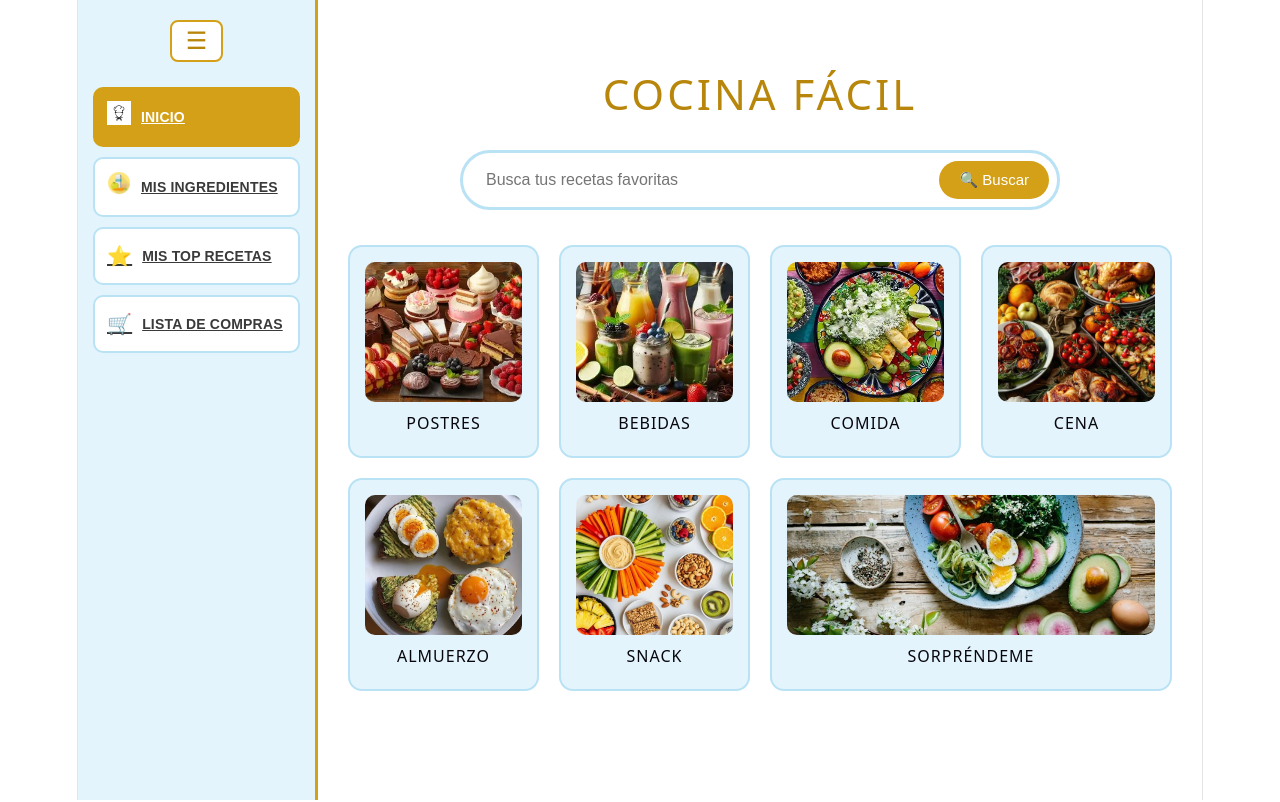
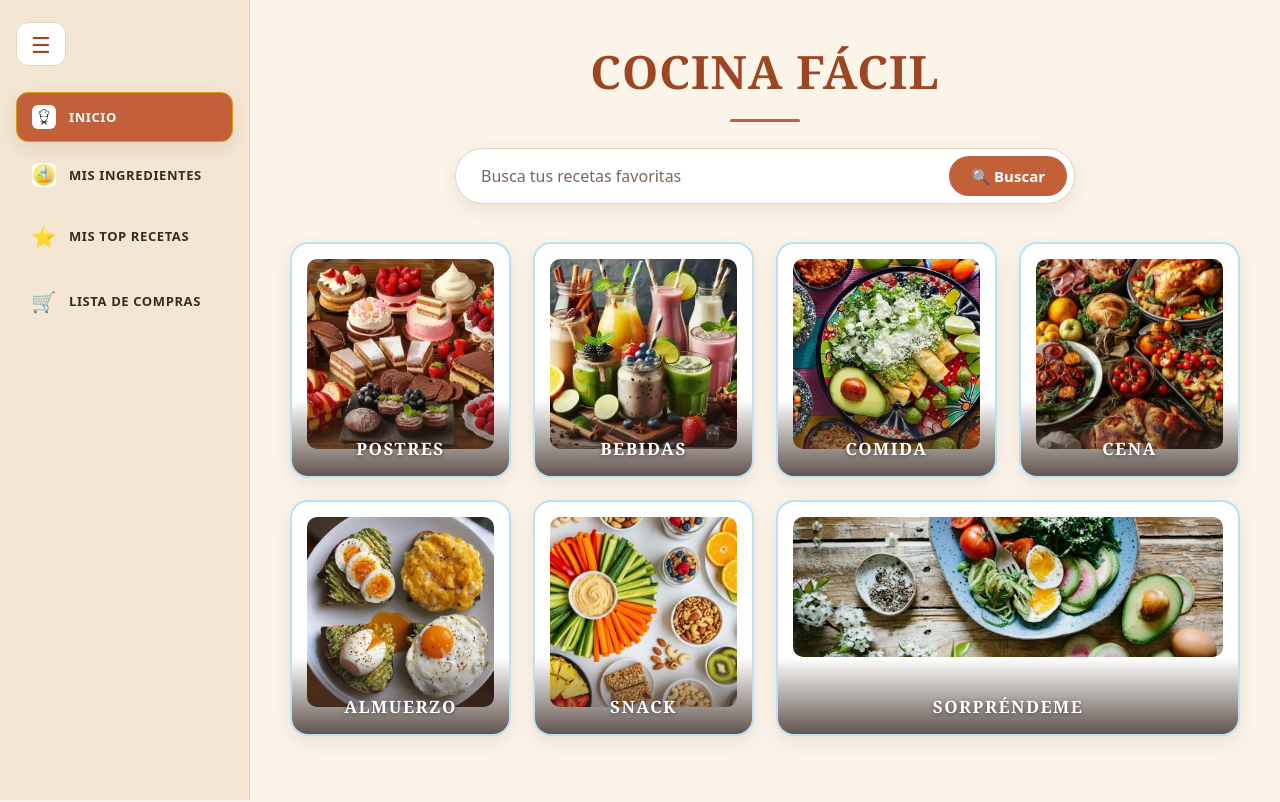
Before and after one commit to fer151/recetas_app, a React (Vite) app: page / in a window 1280 px wide. Shown: the top 802 px of the page. Built offline with nearby package versions, Linux system fonts and the light colour scheme.

Commit message:
actualiza estilos en index.css: redefine paleta de colores y mejora la estructura del diseño

```diff
--- a/src/index.css
+++ b/src/index.css
@@ -1,111 +1,432 @@
+/* =========================================================
+   COCINA FÁCIL — Estilo cálido y acogedor
+   Crema + terracota, títulos con serif
+   ========================================================= */
+
+/* PALETA DE COLORES */
 :root {
-  --text: #6b6375;
-  --text-h: #08060d;
-  --bg: #fff;
-  --border: #e5e4e7;
-  --code-bg: #f4f3ec;
-  --accent: #aa3bff;
-  --accent-bg: rgba(170, 59, 255, 0.1);
-  --accent-border: rgba(170, 59, 255, 0.5);
-  --social-bg: rgba(244, 243, 236, 0.5);
-  --shadow:
-    rgba(0, 0, 0, 0.1) 0 10px 15px -3px, rgba(0, 0, 0, 0.05) 0 4px 6px -2px;
+  --crema: #fbf4e9;            /* Fondo general */
+  --crema-oscuro: #f3e6d2;     /* Tarjetas, barra lateral */
+  --borde: #e6d3ba;            /* Bordes suaves */
+  --terracota: #c2603a;        /* Botones y detalles */
+  --terracota-oscuro: #9e4624; /* Hover y títulos */
+  --oliva: #7a8450;            /* Acento secundario */
+  --cafe: #3b2a22;             /* Texto principal */
+  --cafe-suave: #7a665a;       /* Texto secundario */
+  --blanco: #ffffff;
 
-  --sans: system-ui, 'Segoe UI', Roboto, sans-serif;
-  --heading: system-ui, 'Segoe UI', Roboto, sans-serif;
-  --mono: ui-monospace, Consolas, monospace;
+  --fuente-titulos: 'Fraunces', Georgia, 'Times New Roman', serif;
+  --fuente-texto: 'Nunito', system-ui, 'Segoe UI', sans-serif;
 
-  font: 18px/145% var(--sans);
-  letter-spacing: 0.18px;
-  color-scheme: light dark;
-  color: var(--text);
-  background: var(--bg);
-  font-synthesis: none;
-  text-rendering: optimizeLegibility;
-  -webkit-font-smoothing: antialiased;
-  -moz-osx-font-smoothing: grayscale;
-
-  @media (max-width: 1024px) {
-    font-size: 16px;
-  }
+  --sombra: 0 6px 18px rgba(94, 56, 30, 0.10);
+  --sombra-fuerte: 0 12px 28px rgba(94, 56, 30, 0.18);
 }
 
-@media (prefers-color-scheme: dark) {
-  :root {
-    --text: #9ca3af;
-    --text-h: #f3f4f6;
-    --bg: #16171d;
-    --border: #2e303a;
-    --code-bg: #1f2028;
-    --accent: #c084fc;
-    --accent-bg: rgba(192, 132, 252, 0.15);
-    --accent-border: rgba(192, 132, 252, 0.5);
-    --social-bg: rgba(47, 48, 58, 0.5);
-    --shadow:
-      rgba(0, 0, 0, 0.4) 0 10px 15px -3px, rgba(0, 0, 0, 0.25) 0 4px 6px -2px;
-  }
-
-  #social .button-icon {
-    filter: invert(1) brightness(2);
-  }
+/* REINICIO BÁSICO */
+* {
+  margin: 0;
+  padding: 0;
+  box-sizing: border-box;
 }
 
 body {
-  margin: 0;
+  font-family: var(--fuente-texto);
+  background-color: var(--crema);
+  color: var(--cafe);
+  line-height: 1.55;
 }
 
-#root {
-  width: 1126px;
-  max-width: 100%;
-  margin: 0 auto;
-  text-align: center;
-  border-inline: 1px solid var(--border);
-  min-height: 100svh;
+h1, h2 {
+  font-family: var(--fuente-titulos);
+  font-weight: 600;
+}
+
+button, input {
+  font-family: inherit;
+}
+
+/* ESTRUCTURA GENERAL */
+.aplicacion {
+  display: flex;
+  min-height: 100vh;
+}
+
+/* BARRA LATERAL */
+.barra-lateral {
+  width: 250px;
+  flex-shrink: 0;
+  background-color: var(--crema-oscuro);
+  border-right: 1px solid var(--borde);
+  padding: 22px 16px;
+  transition: width 0.3s ease;
+}
+
+.barra-lateral.cerrada {
+  width: 84px;
+}
+
+.barra-lateral.cerrada .texto-menu {
+  display: none;
+}
+
+.boton-hamburguesa {
+  background-color: var(--blanco);
+  color: var(--terracota-oscuro);
+  border: 1px solid var(--borde);
+  border-radius: 12px;
+  font-size: 22px;
+  padding: 6px 14px;
+  cursor: pointer;
+  margin-bottom: 26px;
+  transition: background-color 0.2s, color 0.2s;
+}
+
+.boton-hamburguesa:hover {
+  background-color: var(--terracota);
+  color: var(--blanco);
+}
+
+/* MENÚ VERTICAL */
+.menu-vertical {
   display: flex;
   flex-direction: column;
-  box-sizing: border-box;
+  gap: 8px;
 }
 
-h1,
-h2 {
-  font-family: var(--heading);
-  font-weight: 500;
-  color: var(--text-h);
+.opcion-menu {
+  display: flex;
+  align-items: center;
+  gap: 12px;
+  background-color: transparent;
+  color: var(--cafe);
+  border: 1px solid transparent;
+  border-radius: 12px;
+  padding: 12px 14px;
+  font-size: 13px;
+  font-weight: 700;
+  letter-spacing: 0.6px;
+  text-align: left;
+  text-decoration: none;
+  cursor: pointer;
+  transition: background-color 0.2s, color 0.2s;
 }
 
-h1 {
-  font-size: 56px;
-  letter-spacing: -1.68px;
-  margin: 32px 0;
-  @media (max-width: 1024px) {
-    font-size: 36px;
-    margin: 20px 0;
+.opcion-menu:hover {
+  background-color: var(--blanco);
+  border-color: var(--borde);
+}
+
+.opcion-menu.activo {
+  background-color: var(--terracota);
+  color: var(--blanco);
+  box-shadow: var(--sombra);
+}
+
+.icono-menu {
+  font-size: 20px;
+  width: 26px;
+  display: flex;
+  justify-content: center;
+}
+
+.icono-menu img {
+  border-radius: 6px;
+}
+
+/* CONTENIDO PRINCIPAL */
+.contenido {
+  flex: 1;
+  padding: 36px 40px;
+  max-width: 1040px;
+  margin: 0 auto;
+}
+
+/* VISTAS */
+.vista {
+  display: none;
+}
+
+.vista.visible {
+  display: block;
+}
+
+/* TÍTULOS */
+.titulo-principal {
+  text-align: center;
+  color: var(--terracota-oscuro);
+  font-size: 46px;
+  font-weight: 700;
+  letter-spacing: 1px;
+  margin-bottom: 8px;
+}
+
+.titulo-principal::after {
+  content: "";
+  display: block;
+  width: 70px;
+  height: 3px;
+  background: var(--terracota);
+  border-radius: 2px;
+  margin: 12px auto 26px;
+}
+
+.titulo-vista {
+  color: var(--terracota-oscuro);
+  font-size: 34px;
+  margin-bottom: 6px;
+}
+
+.subtitulo {
+  color: var(--cafe-suave);
+  margin-bottom: 26px;
+}
+
+/* BARRA DE BÚSQUEDA */
+.barra-busqueda {
+  display: flex;
+  gap: 10px;
+  max-width: 620px;
+  margin: 0 auto 38px;
+  background-color: var(--blanco);
+  border: 1px solid var(--borde);
+  border-radius: 40px;
+  padding: 7px;
+  box-shadow: var(--sombra);
+}
+
+.barra-busqueda input {
+  flex: 1;
+  border: none;
+  padding: 8px 18px;
+  font-size: 16px;
+  color: var(--cafe);
+  background: transparent;
+}
+
+.barra-busqueda input::placeholder {
+  color: var(--cafe-suave);
+}
+
+.barra-busqueda input:focus {
+  outline: none;
+}
+
+/* CUADRÍCULA DE CATEGORÍAS */
+.cuadricula-categorias {
+  display: grid;
+  grid-template-columns: repeat(4, 1fr);
+  gap: 22px;
+}
+
+/* TARJETAS DE CATEGORÍA */
+.tarjeta-categoria {
+  position: relative;
+  background-color: var(--blanco);
+  border-radius: 18px;
+  overflow: hidden;
+  cursor: pointer;
+  box-shadow: var(--sombra);
+  transition: transform 0.25s ease, box-shadow 0.25s ease;
+}
+
+.tarjeta-categoria:hover {
+  transform: translateY(-5px);
+  box-shadow: var(--sombra-fuerte);
+}
+
+.imagen-categoria {
+  display: block;
+  width: 100%;
+  height: 190px;
+  object-fit: cover;
+  transition: transform 0.4s ease;
+}
+
+.tarjeta-categoria:hover .imagen-categoria {
+  transform: scale(1.06);
+}
+
+.tarjeta-categoria h2 {
+  position: absolute;
+  inset: auto 0 0 0;
+  padding: 36px 14px 14px;
+  font-size: 17px;
+  letter-spacing: 1.5px;
+  text-align: center;
+  color: var(--blanco);
+  text-shadow: 0 1px 4px rgba(0, 0, 0, 0.5);
+  background: linear-gradient(to top, rgba(59, 42, 34, 0.80), transparent);
+}
+
+/* TARJETA ANCHA */
+.tarjeta-ancha {
+  grid-column: span 2;
+}
+
+/* BOTONES */
+.boton-dorado {
+  background-color: var(--terracota);
+  color: var(--blanco);
+  border: none;
+  border-radius: 30px;
+  padding: 10px 22px;
+  font-size: 15px;
+  font-weight: 700;
+  cursor: pointer;
+  transition: background-color 0.2s;
+}
+
+.boton-dorado:hover {
+  background-color: var(--terracota-oscuro);
+}
+
+.boton-celeste {
+  background-color: transparent;
+  color: var(--oliva);
+  border: 2px solid var(--oliva);
+  border-radius: 30px;
+  padding: 9px 22px;
+  font-size: 15px;
+  font-weight: 700;
+  cursor: pointer;
+  transition: background-color 0.2s, color 0.2s;
+}
+
+.boton-celeste:hover {
+  background-color: var(--oliva);
+  color: var(--blanco);
+}
+
+/* CAJAS */
+.caja {
+  background-color: var(--blanco);
+  border: 1px solid var(--borde);
+  border-radius: 18px;
+  padding: 26px;
+  box-shadow: var(--sombra);
+}
+
+/* INGREDIENTES */
+.fila-formulario {
+  display: flex;
+  gap: 10px;
+  margin-bottom: 20px;
+}
+
+.campo-texto {
+  flex: 1;
+  padding: 10px 16px;
+  border: 1px solid var(--borde);
+  border-radius: 30px;
+  font-size: 15px;
+  color: var(--cafe);
+  background-color: var(--crema);
+}
+
+.campo-texto:focus {
+  outline: none;
+  border-color: var(--terracota);
+}
+
+.grupo-etiquetas {
+  display: flex;
+  flex-wrap: wrap;
+  gap: 10px;
+}
+
+.chip {
+  background-color: var(--crema-oscuro);
+  border: 1px solid var(--borde);
+  border-radius: 30px;
+  padding: 6px 15px;
+  font-size: 14px;
+}
+
+/* LISTAS */
+.lista {
+  list-style: none;
+}
+
+.lista li {
+  display: flex;
+  justify-content: space-between;
+  padding: 13px 0;
+  border-bottom: 1px dashed var(--borde);
+}
+
+.lista li:last-child {
+  border-bottom: none;
+}
+
+.estrellas {
+  color: var(--terracota);
+}
+
+input[type="checkbox"] {
+  accent-color: var(--terracota);
+}
+
+.botones-accion {
+  display: flex;
+  flex-wrap: wrap;
+  gap: 12px;
+  margin-top: 26px;
+}
+
+/* SECCIÓN CON FONDO */
+.seccion-con-fondo {
+  background-image:
+    linear-gradient(rgba(59, 42, 34, 0.55), rgba(59, 42, 34, 0.55)),
+    url('/imagenes/Fondo.webp');
+  background-repeat: no-repeat;
+  background-position: center;
+  background-size: cover;
+  border-radius: 18px;
+  position: relative;
+  z-index: 1;
+  min-height: 100vh;
+  padding: 40px;
+}
+
+.seccion-con-fondo .titulo-vista {
+  color: var(--blanco);
+  text-shadow: 0 2px 4px rgba(0, 0, 0, 0.5);
+}
+
+.seccion-con-fondo .subtitulo {
+  color: #f6ede1;
+  text-shadow: 0 1px 3px rgba(0, 0, 0, 0.5);
+}
+
+.seccion-con-fondo .caja {
+  background-color: rgba(255, 255, 255, 0.95);
+  box-shadow: 0 8px 20px rgba(0, 0, 0, 0.3);
+}
+
+/* PANTALLAS PEQUEÑAS */
+@media (max-width: 800px) {
+  .contenido {
+    padding: 24px 18px;
+  }
+
+  .cuadricula-categorias {
+    grid-template-columns: repeat(2, 1fr);
+    gap: 14px;
+  }
+
+  .imagen-categoria {
+    height: 150px;
+  }
+
+  .titulo-principal {
+    font-size: 32px;
+  }
+
+  .barra-lateral {
+    width: 84px;
+  }
+
+  .barra-lateral .texto-menu {
+    display: none;
   }
 }
-h2 {
-  font-size: 24px;
-  line-height: 118%;
-  letter-spacing: -0.24px;
-  margin: 0 0 8px;
-  @media (max-width: 1024px) {
-    font-size: 20px;
-  }
-}
-p {
-  margin: 0;
-}
-
-code,
-.counter {
-  font-family: var(--mono);
-  display: inline-flex;
-  border-radius: 4px;
-  color: var(--text-h);
-}
-
-code {
-  font-size: 15px;
-  line-height: 135%;
-  padding: 4px 8px;
-  background: var(--code-bg);
-}
```
